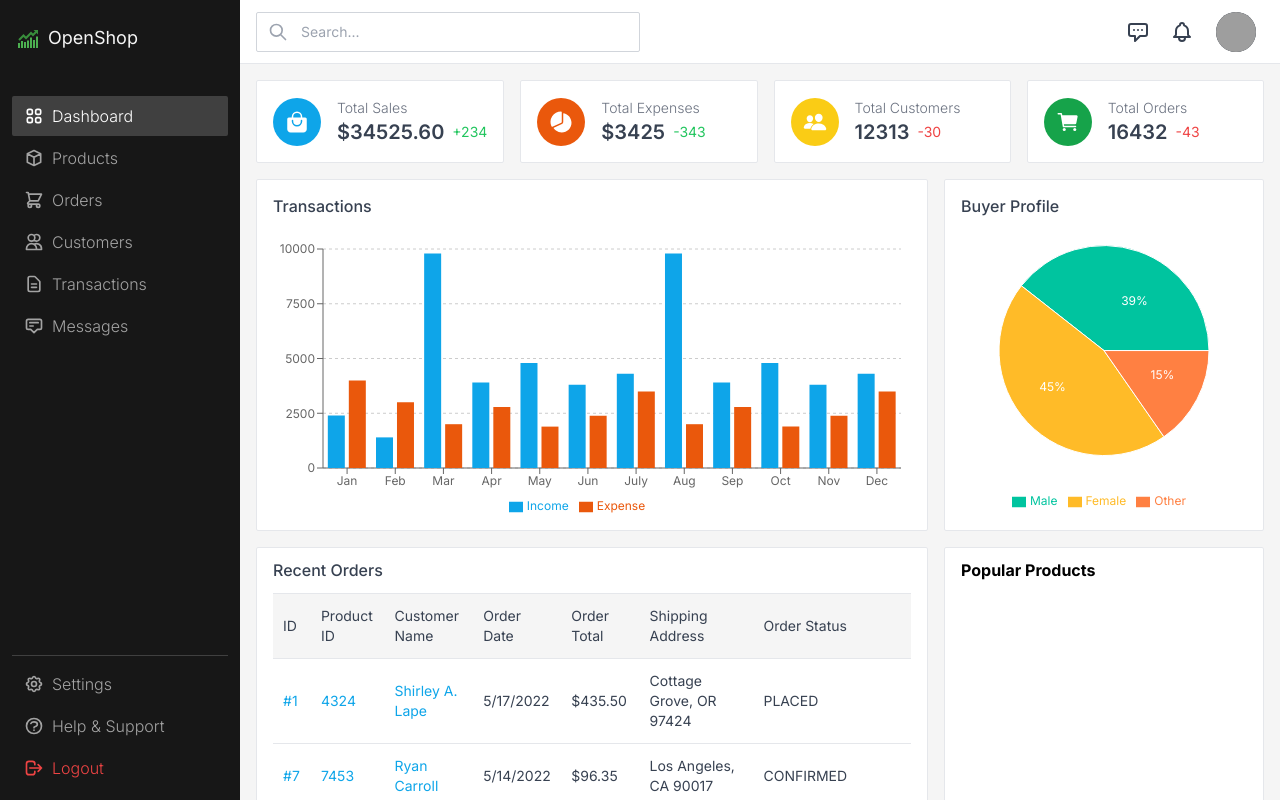
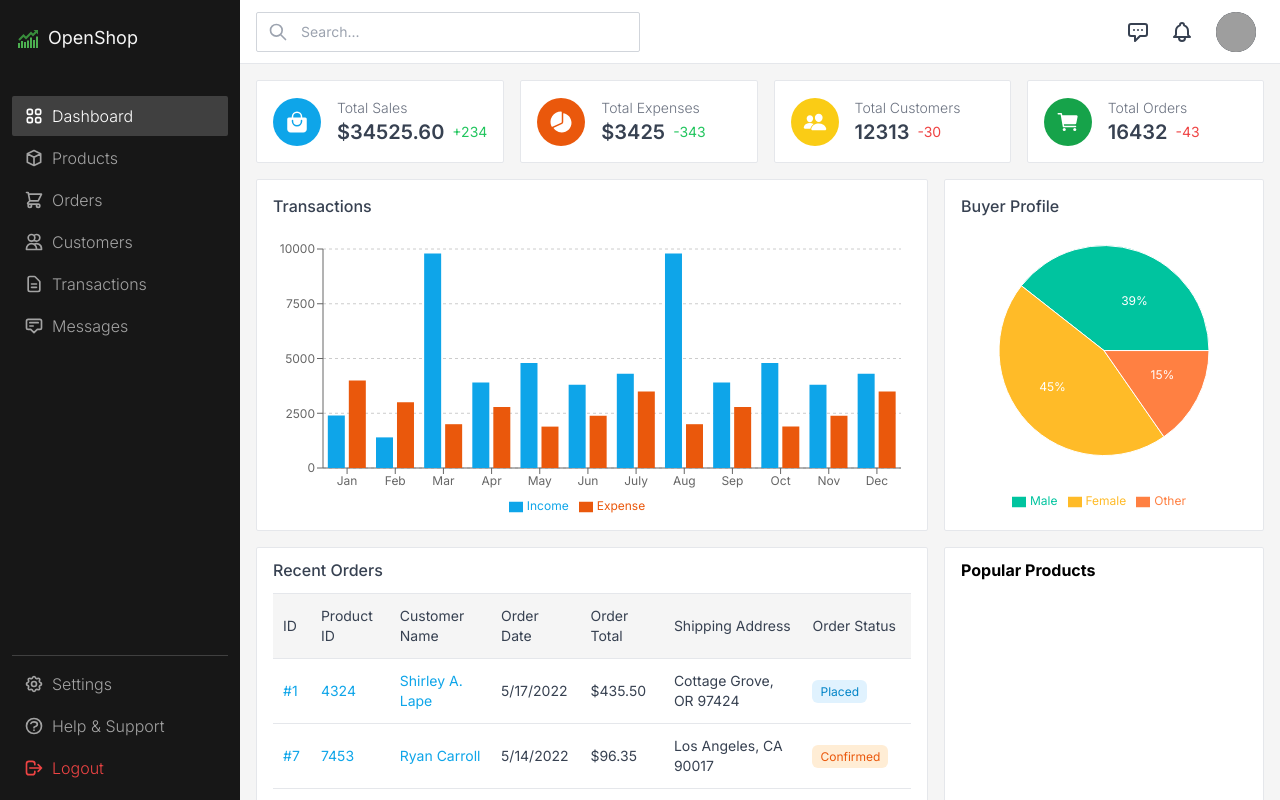
Before and after one commit to UchithmaSenevirathne/React-Dashboard, a React (Create React App) app: page / in a window 1280 px wide. Built offline with nearby package versions, Linux system fonts and the light colour scheme; grey boxes are pictures that could not be loaded.

Commit message:
finished RecentOrders

```diff
--- a/src/components/RecentOrders.jsx
+++ b/src/components/RecentOrders.jsx
@@ -1,5 +1,6 @@
 import React from 'react'
 import { Link } from 'react-router-dom'
+import { getOrderStatus } from '../lib/utils'
 
 const recentOrderData = [
     {
@@ -96,7 +97,7 @@ function RecentOrders() {
                                 <td>{new Date (order.order_date).toLocaleDateString()}</td>
                                 <td>{order.order_total}</td>
                                 <td>{order.shipment_address}</td>
-                                <td>{order.current_order_status}</td>
+                                <td>{getOrderStatus(order.current_order_status)}</td>
                             </tr>
                         )}
                     </tbody>
--- a/src/lib/utils/index.js
+++ b/src/lib/utils/index.js
@@ -1,4 +1,4 @@
-export function index(status) {
+export function getOrderStatus(status) {
     switch (status) {
         case 'PLACED':
             return (
```
